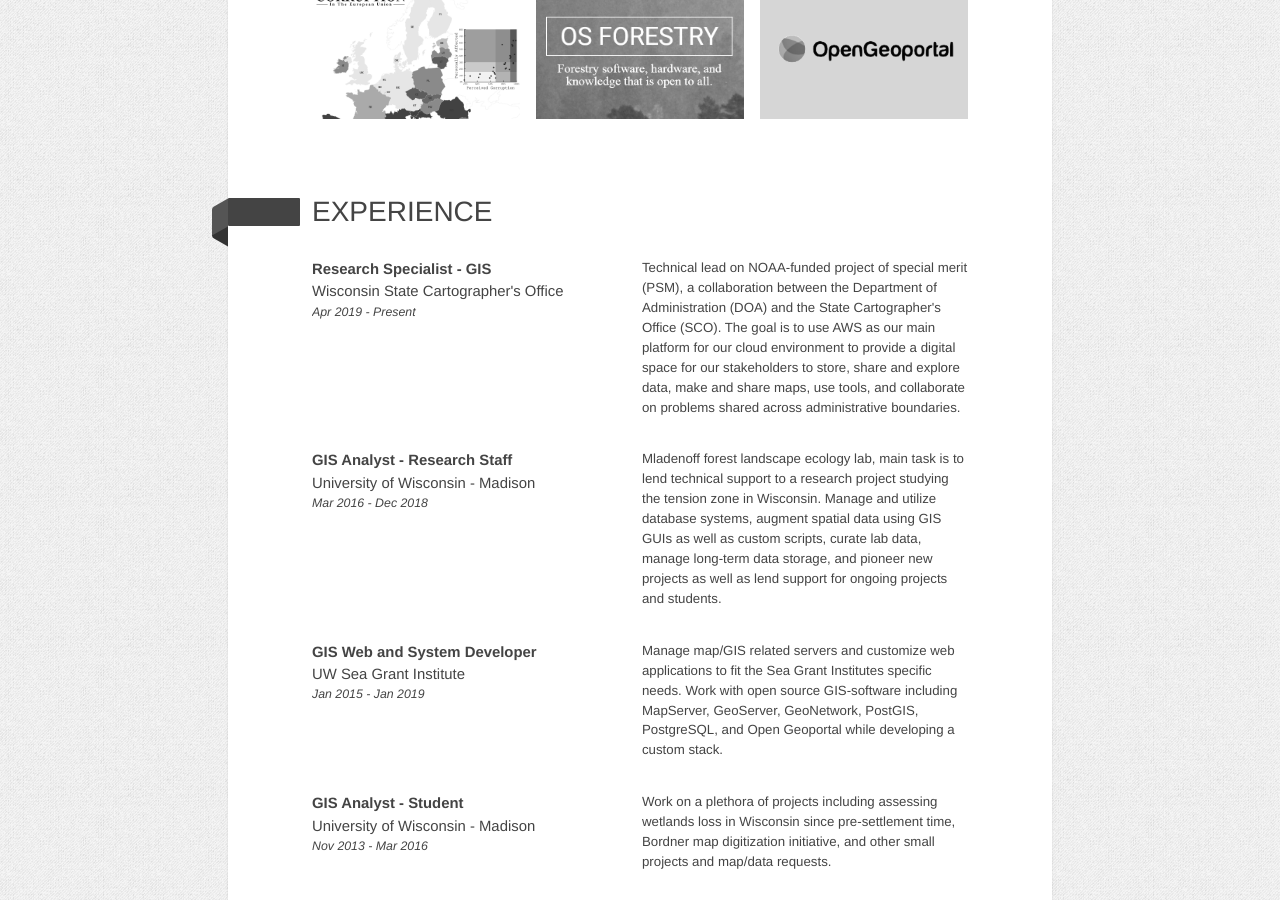
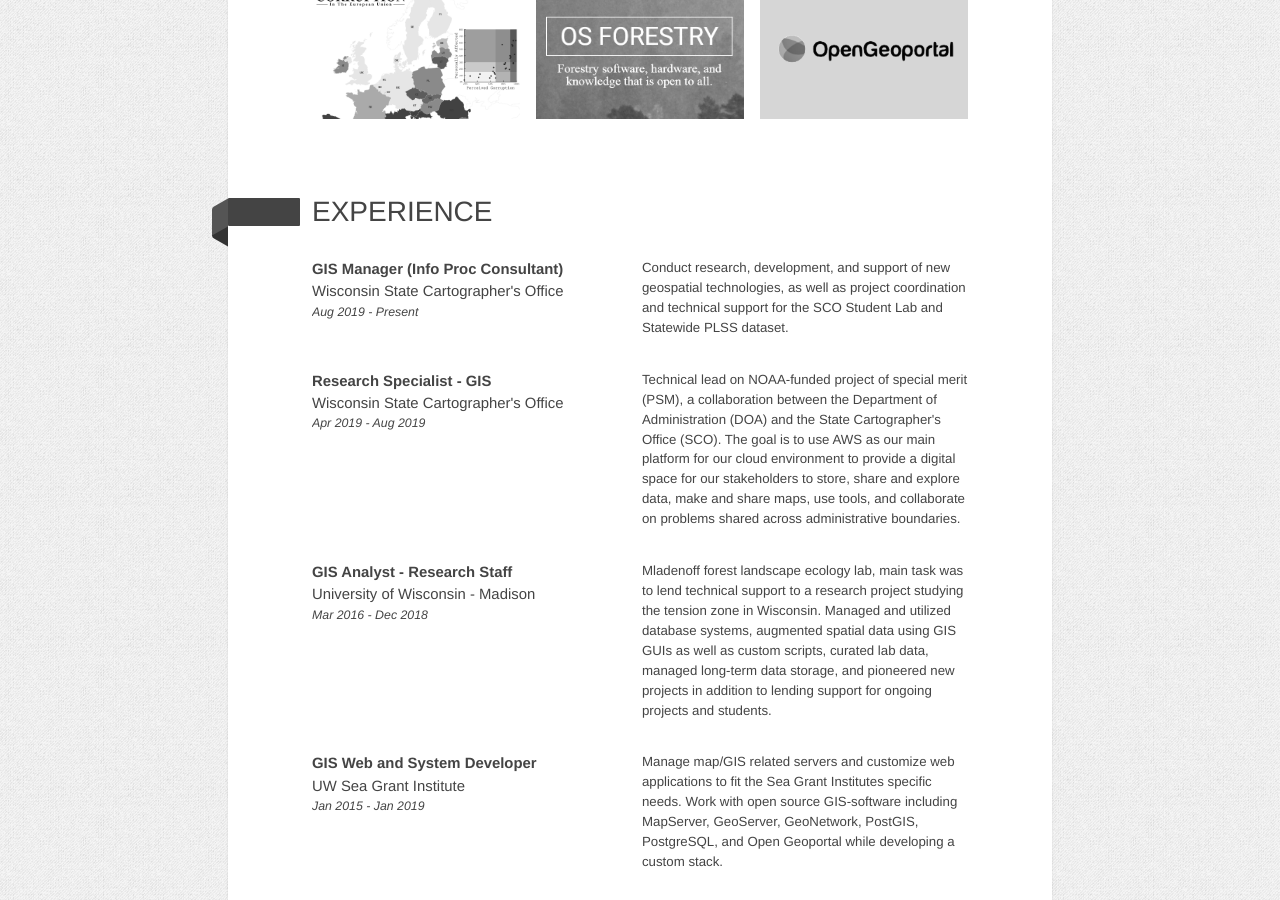
Before and after one commit to HaydenElza/haydenelza.github.io, a Jekyll site: the page built from index.html, in a window 1280 px wide and 900 px high, scrolled down 734 px. Built offline with Jekyll 4.4.1, drawn with Linux system fonts in a browser that asks for light colours; nearby versions of some CDN libraries.

Commit message:
Update Experience

```diff
--- a/index.html
+++ b/index.html
@@ -357,9 +357,17 @@ description: Just a rural Wisconsinite making his way through the world solving
 		<div class="section-title">Experience</div>
 		<div class="list-item">
 			<div class="list-head">
+				<div class="list-title">GIS Manager (Info Proc Consultant)</div>
+				<div class="list-subtitle">Wisconsin State Cartographer's Office</div>
+				<div class="list-date">Aug 2019 - Present</div>
+			</div>
+			<div class="list-description">Conduct research, development, and support of new geospatial technologies, as well as project coordination and technical support for the SCO Student Lab and Statewide PLSS dataset.</div>
+		</div>
+		<div class="list-item">
+			<div class="list-head">
 				<div class="list-title">Research Specialist - GIS</div>
 				<div class="list-subtitle">Wisconsin State Cartographer's Office</div>
-				<div class="list-date">Apr 2019 - Present</div>
+				<div class="list-date">Apr 2019 - Aug 2019</div>
 			</div>
 			<div class="list-description">Technical lead on NOAA-funded project of special merit (PSM), a collaboration between the Department of Administration (DOA) and the State Cartographer's Office (SCO). The goal is to use AWS as our main platform for our cloud environment to provide a digital space for our stakeholders to store, share and explore data, make and share maps, use tools, and collaborate on problems shared across administrative boundaries.</div>
 		</div>
@@ -369,7 +377,7 @@ description: Just a rural Wisconsinite making his way through the world solving
 				<div class="list-subtitle">University of Wisconsin - Madison</div>
 				<div class="list-date">Mar 2016 - Dec 2018</div>
 			</div>
-			<div class="list-description">Mladenoff forest landscape ecology lab, main task is to lend technical support to a research project studying the tension zone in Wisconsin. Manage and utilize database systems, augment spatial data using GIS GUIs as well as custom scripts, curate lab data, manage long-term data storage, and pioneer new projects as well as lend support for ongoing projects and students.</div>
+			<div class="list-description">Mladenoff forest landscape ecology lab, main task was to lend technical support to a research project studying the tension zone in Wisconsin. Managed and utilized database systems, augmented spatial data using GIS GUIs as well as custom scripts, curated lab data, managed long-term data storage, and pioneered new projects in addition to lending support for ongoing projects and students.</div>
 		</div>
 		<div class="list-item">
 			<div class="list-head">
```
